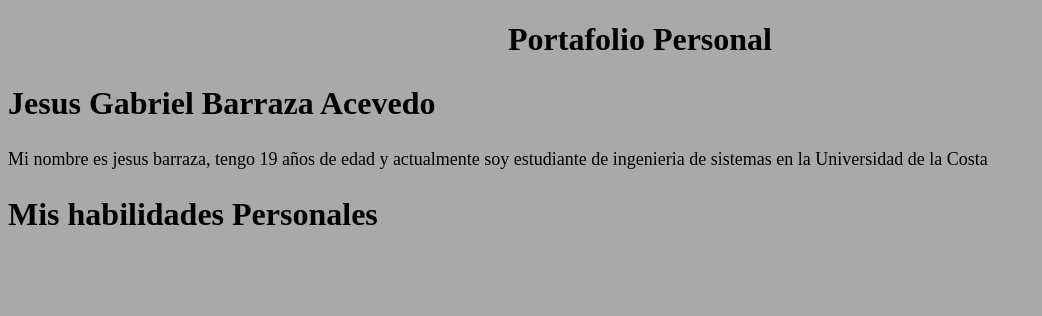
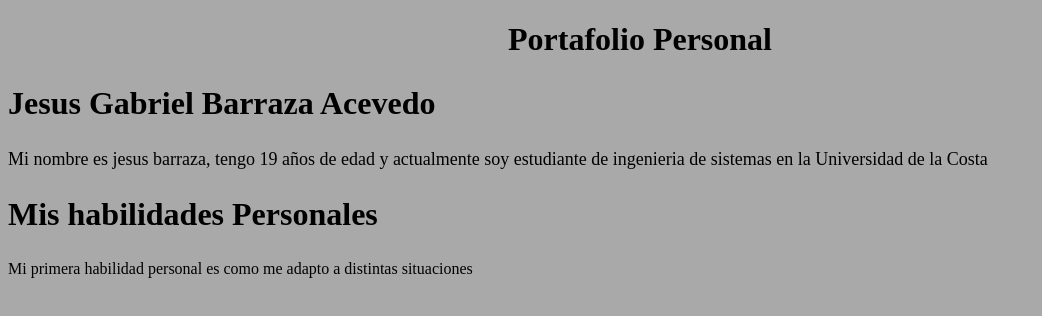
Before and after one commit to jesusbarraza1614-alt/PORTAFOLIO_PERSONAL, a plain HTML site: page index.html in a window 1280 px wide. Shown: the whole page, without its empty margins (0-1042 px from the left). Drawn offline with Linux system fonts and the light colour scheme.

Commit message:
se agrego la primera habilidad

```diff
--- a/index.html
+++ b/index.html
@@ -14,5 +14,6 @@
         de ingenieria de sistemas en la Universidad de la Costa
     </p>
     <h2 style="font-size: 2em;">Mis habilidades Personales</h2>
+    <p>Mi primera habilidad personal es como me adapto a distintas situaciones</p>
 </body>
 </html>
```
